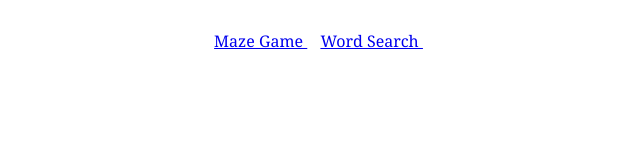
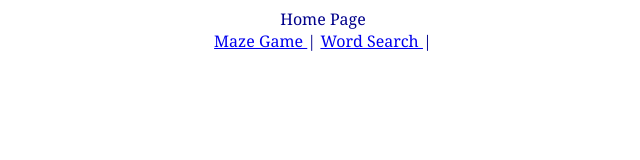
Before and after one commit to devinm236/TESTGITHUB, a plain HTML site: page index.html in a window 1280 px wide. Shown: the whole page, without its empty margins (317-957 px from the left). Drawn offline with Linux system fonts and the light colour scheme.

Commit message:
Update style.css

```diff
--- a/style.css
+++ b/style.css
@@ -1,6 +1,6 @@
 body {
   font-family: Georgia;
   background: white;
-  color: white;
+  color: DarkBlue;
   text-align:center;
 }
```
